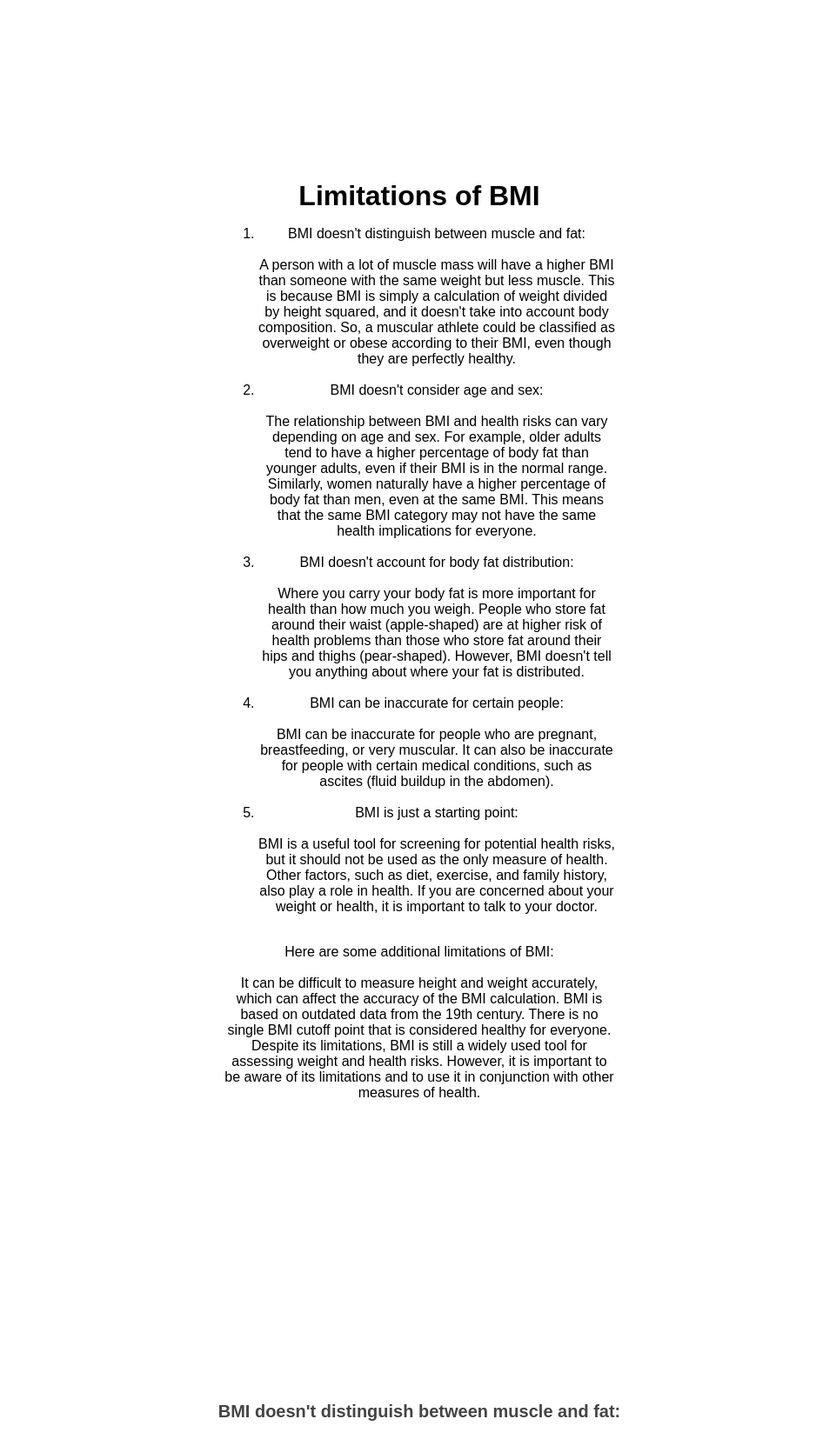
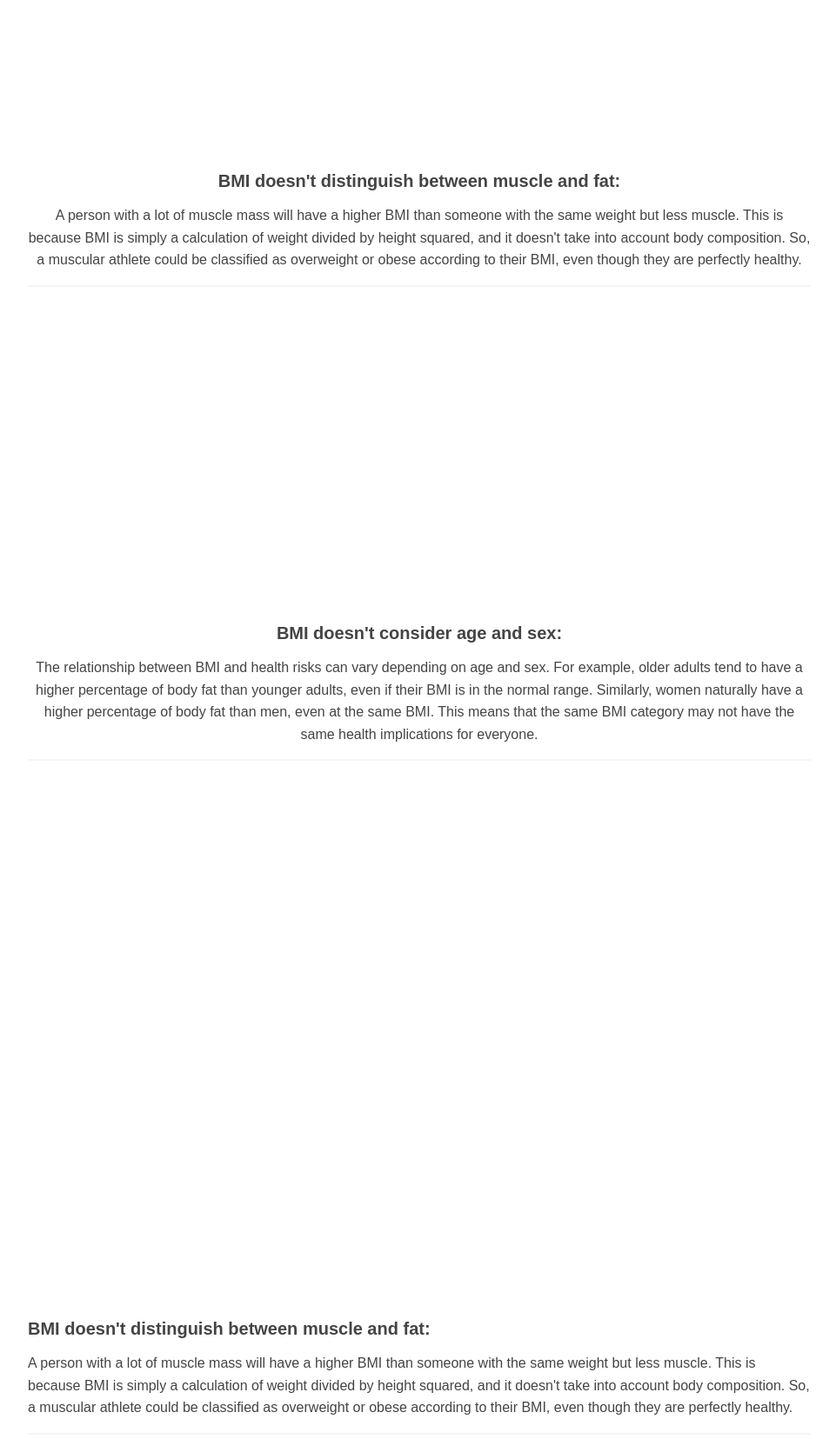
Before and after one commit to lbrilli/bmi-finder.com, a PHP site: page /limitations/index.php in a window 1280 px wide. Shown: the part 232-1887 px from the top of the page at 87% size, without its empty margins (158-1119 px from the left). Run offline with PHP 8.4, Linux system fonts and the light colour scheme; data that the repository does not hold is empty; some libraries are stand-ins or nearby versions.

Commit message:
reformatting limitation content

```diff
--- a/limitations/index.php
+++ b/limitations/index.php
@@ -196,52 +196,28 @@
 				<h1><a href="<../>"><img class="logoimage" src="<?php echo $host; ?>../images/icon64.png" width="40" height="40"><span class="logotext">BMI Finder</span></a></h1>
 			</div>
 			<div id="content">
-				<div id="tool-wrap per">
 					<div class="topad">
 						<!-- This is where your 300x250 top ad code from Adsense goes -->
 					</div>
-					<div id="tool">
-                        <h1>Limitations of BMI</h1>
-                            <article class="card">
-							<ol>
-								<li> BMI doesn't distinguish between muscle and fat:<br>
-								<br>
-								A person with a lot of muscle mass will have a higher BMI than someone with the same weight but less muscle. This is because BMI is simply a calculation of weight divided by height squared, and it doesn't take into account body composition. So, a muscular athlete could be classified as overweight or obese according to their BMI, even though they are perfectly healthy.
-								</li> <br>
-
-								<li>BMI doesn't consider age and sex:<br>
-								<br>
-								The relationship between BMI and health risks can vary depending on age and sex. For example, older adults tend to have a higher percentage of body fat than younger adults, even if their BMI is in the normal range. Similarly, women naturally have a higher percentage of body fat than men, even at the same BMI. This means that the same BMI category may not have the same health implications for everyone.
-								</li> <br>
-
-								<li>BMI doesn't account for body fat distribution:<br>
-								<br>
-								Where you carry your body fat is more important for health than how much you weigh. People who store fat around their waist (apple-shaped) are at higher risk of health problems than those who store fat around their hips and thighs (pear-shaped). However, BMI doesn't tell you anything about where your fat is distributed.
-								</li> <br>
-
-								<li>BMI can be inaccurate for certain people:<br>
-								<br>
-								BMI can be inaccurate for people who are pregnant, breastfeeding, or very muscular. It can also be inaccurate for people with certain medical conditions, such as ascites (fluid buildup in the abdomen).
-								</li> <br>
-
-								<li>BMI is just a starting point:<br>
-								<br>
-								BMI is a useful tool for screening for potential health risks, but it should not be used as the only measure of health. Other factors, such as diet, exercise, and family history, also play a role in health. If you are concerned about your weight or health, it is important to talk to your doctor.
-								</li> <br>
-							</ol>
-
-							<p>
-								Here are some additional limitations of BMI: <br>
-								<br>
-								It can be difficult to measure height and weight accurately, which can affect the accuracy of the BMI calculation.
-								BMI is based on outdated data from the 19th century.
-								There is no single BMI cutoff point that is considered healthy for everyone.
-								Despite its limitations, BMI is still a widely used tool for assessing weight and health risks. However, it is important to be aware of its limitations and to use it in conjunction with other measures of health.
+					<div class="content-inner">
+						<div class="section minor">
+							<h3 class="subtitle-minor">BMI doesn't distinguish between muscle and fat:</h3>
+							<p class="subtext-minor">A person with a lot of muscle mass will have a higher BMI than someone with the same weight but less muscle. This is because BMI is simply a calculation of weight divided by height squared, and it doesn't take into account body composition. So, a muscular athlete could be classified as overweight or obese according to their BMI, even though they are perfectly healthy.
 							</p>
-                            </article>
-						<div class="bottomad">
-							<!-- This is where your 320x50 bottom ad code from Adsense goes -->
 						</div>
+						<hr/>
+					</div>
+					<div class="content-inner">
+						<div class="section minor">
+							<h3 class="subtitle-minor">BMI doesn't consider age and sex:</h3>
+							<p class="subtext-minor">	The relationship between BMI and health risks can vary depending on age and sex. For example, older adults tend to have a higher percentage of body fat than younger adults, even if their BMI is in the normal range. Similarly, women naturally have a higher percentage of body fat than men, even at the same BMI. This means that the same BMI category may not have the same health implications for everyone.
+							</p>
+						</div>
+						<hr/>
+					</div>
+			</div>
+					<div class="bottomad">
+						<!-- This is where your 320x50 bottom ad code from Adsense goes -->
 					</div>
 				</div>
 				<div class="content-inner">
```
